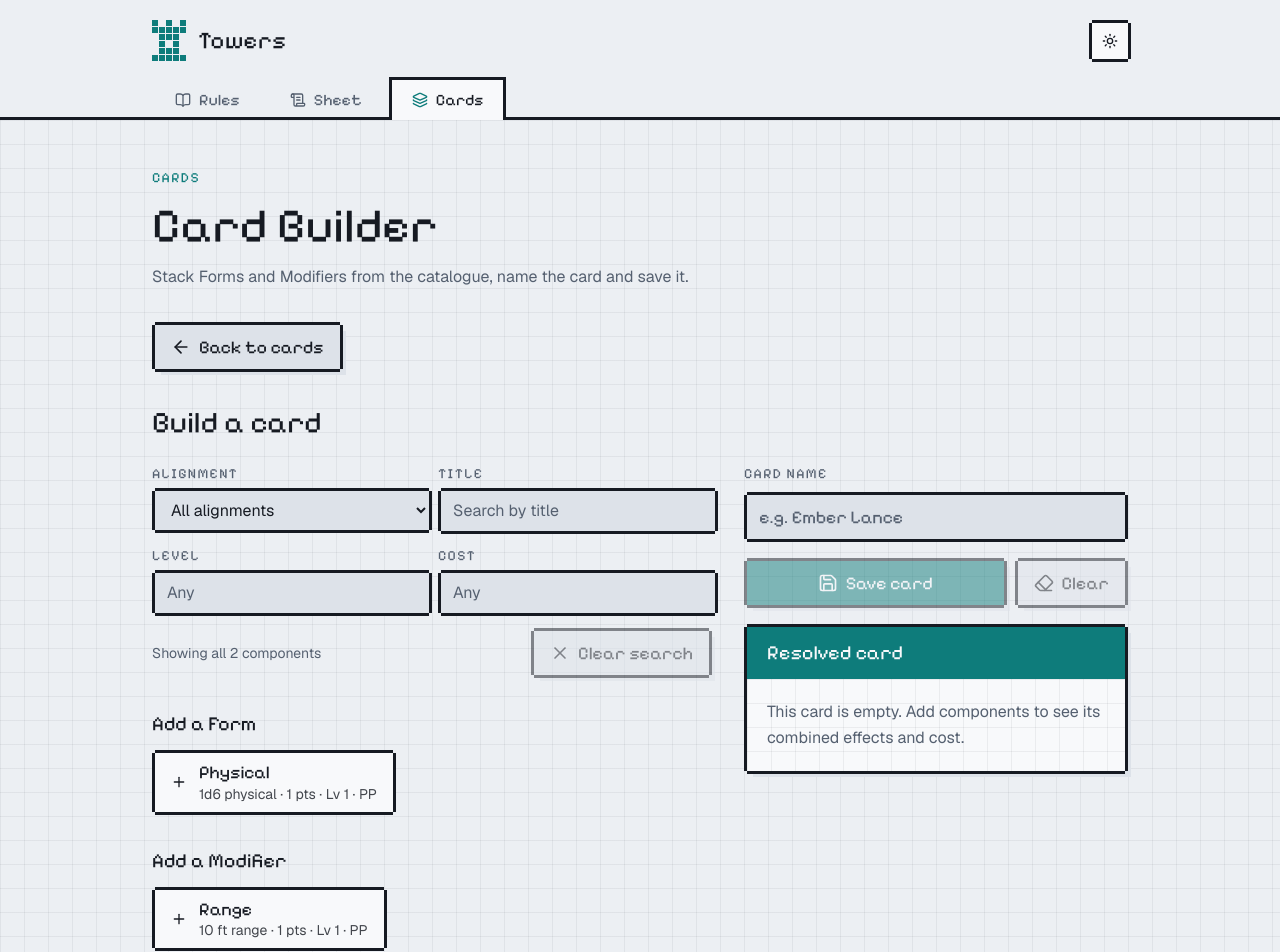
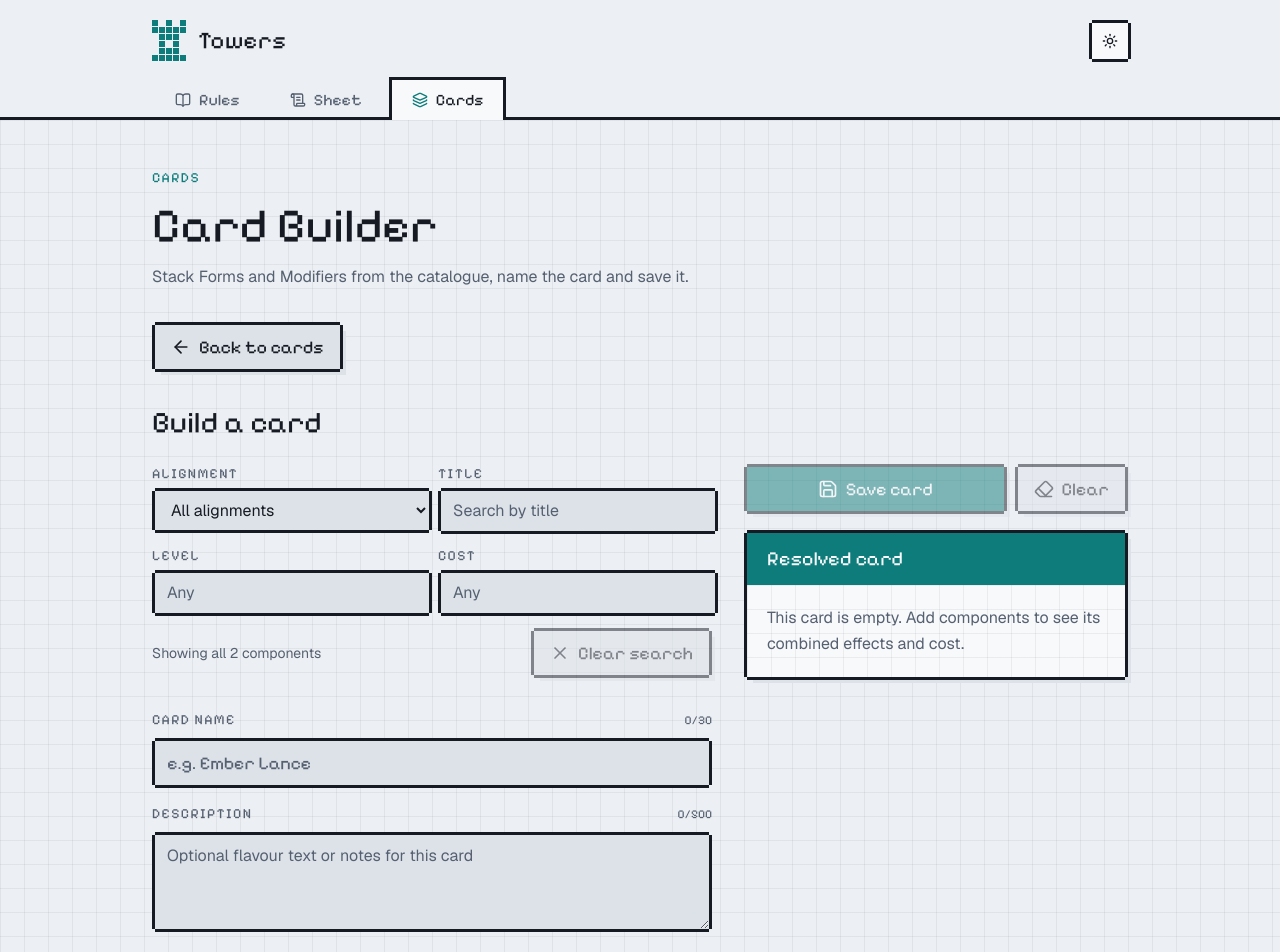
Before and after one commit to Kyallface/Towers-RPG-Beta, a Next.js app: page /cards/new in a window 1280 px wide. Shown: the top 952 px of the page. Built offline with nearby package versions, Linux system fonts and the light colour scheme.

Commit message:
Add card description field and move name/description above Add a Form (#25)

```diff
--- a/app/cards/actions.ts
+++ b/app/cards/actions.ts
@@ -8,12 +8,12 @@ import { readSavedCards, writeSavedCards } from '@/lib/cards/saved-store'
 
 export type ActionResult = { ok: true } | { ok: false; message: string }
 
-export async function saveCard(name: string, componentIds: string[]): Promise<ActionResult> {
+export async function saveCard(name: string, description: string, componentIds: string[]): Promise<ActionResult> {
   const catalogue = await loadCatalogue()
   if (catalogue.status === 'error') return { ok: false, message: 'The catalogue failed to load, so the card was not saved.' }
 
   const knownIds = new Set(catalogue.catalogue.data.entries.map((entry) => entry.id))
-  const input = validateCardInput(name, componentIds, knownIds)
+  const input = validateCardInput(name, description, componentIds, knownIds)
   if (!input.ok) return input
 
   const current = await readSavedCards()
@@ -24,7 +24,13 @@ export async function saveCard(name: string, componentIds: string[]): Promise<Ac
       schemaVersion: SAVED_CARDS_SCHEMA_VERSION,
       cards: [
         ...current.file.cards,
-        { id: randomUUID(), name: input.name, componentIds: input.componentIds, savedAt: new Date().toISOString() },
+        {
+          id: randomUUID(),
+          name: input.name,
+          ...(input.description ? { description: input.description } : {}),
+          componentIds: input.componentIds,
+          savedAt: new Date().toISOString(),
+        },
       ],
     })
   } catch {
--- a/components/cards/card-builder.tsx
+++ b/components/cards/card-builder.tsx
@@ -10,7 +10,7 @@ import { addComponent, EMPTY_DRAFT, removeOccurrence, type CardDraft, type Draft
 import { EMPTY_FILTERS, filterEntries, hasActiveFilters, type ComponentFilters } from '@/lib/cards/filter'
 import { resolveCard } from '@/lib/cards/resolve'
 import { ComponentFiltersBar } from './component-filters'
-import { MAX_CARD_NAME_LENGTH } from '@/lib/cards/saved'
+import { MAX_CARD_DESCRIPTION_LENGTH, MAX_CARD_NAME_LENGTH } from '@/lib/cards/saved'
 import { PixelButton } from '@/components/pixel-button'
 import { ComponentPicker } from './component-picker'
 import { DraftComponents } from './draft-components'
@@ -20,8 +20,10 @@ export function CardBuilder({ data }: { data: CatalogueData }) {
   const catalogue = useMemo(() => createCatalogue(data), [data])
   const router = useRouter()
   const nameId = useId()
+  const descriptionId = useId()
   const [draft, setDraft] = useState<CardDraft>(EMPTY_DRAFT)
   const [name, setName] = useState('')
+  const [description, setDescription] = useState('')
   const [notice, setNotice] = useState<string | null>(null)
   const [isSaving, startSaving] = useTransition()
 
@@ -43,11 +45,12 @@ export function CardBuilder({ data }: { data: CatalogueData }) {
   const handleClear = () => {
     apply({ ok: true, draft: EMPTY_DRAFT })
     setName('')
+    setDescription('')
   }
 
   function handleSave() {
     startSaving(async () => {
-      const result = await saveCard(name, [...draft.componentIds])
+      const result = await saveCard(name, description, [...draft.componentIds])
       if (!result.ok) {
         setNotice(result.message)
         return
@@ -65,6 +68,49 @@ export function CardBuilder({ data }: { data: CatalogueData }) {
           onClear={() => setFilters(EMPTY_FILTERS)}
           resultCount={forms.length + modifiers.length}
         />
+        <fieldset className="flex flex-col gap-4">
+          <legend className="sr-only">Card details</legend>
+          <div className="flex flex-col gap-2">
+            <div className="flex items-baseline justify-between gap-3">
+              <label htmlFor={nameId} className="font-pixel text-sm uppercase tracking-widest text-muted-foreground">
+                Card name
+              </label>
+              <span className="font-pixel text-xs text-muted-foreground" aria-hidden="true">
+                {`${name.length}/${MAX_CARD_NAME_LENGTH}`}
+              </span>
+            </div>
+            <input
+              id={nameId}
+              value={name}
+              maxLength={MAX_CARD_NAME_LENGTH}
+              onChange={(event) => setName(event.target.value)}
+              placeholder="e.g. Ember Lance"
+              className="pixel-frame m-[3px] bg-muted px-3 py-2 font-pixel text-lg text-foreground placeholder:text-muted-foreground focus-visible:outline-[3px] focus-visible:outline-offset-2 focus-visible:outline-ring"
+            />
+          </div>
+          <div className="flex flex-col gap-2">
+            <div className="flex items-baseline justify-between gap-3">
+              <label
+                htmlFor={descriptionId}
+                className="font-pixel text-sm uppercase tracking-widest text-muted-foreground"
+              >
+                Description
+              </label>
+              <span className="font-pixel text-xs text-muted-foreground" aria-hidden="true">
+                {`${description.length}/${MAX_CARD_DESCRIPTION_LENGTH}`}
+              </span>
+            </div>
+            <textarea
+              id={descriptionId}
+              value={description}
+              maxLength={MAX_CARD_DESCRIPTION_LENGTH}
+              onChange={(event) => setDescription(event.target.value)}
+              rows={3}
+              placeholder="Optional flavour text or notes for this card"
+              className="pixel-frame m-[3px] resize-y bg-muted px-3 py-2 leading-relaxed text-foreground placeholder:text-muted-foreground focus-visible:outline-[3px] focus-visible:outline-offset-2 focus-visible:outline-ring"
+            />
+          </div>
+        </fieldset>
         <ComponentPicker
           type="Form"
           heading="Add a Form"
@@ -88,20 +134,6 @@ export function CardBuilder({ data }: { data: CatalogueData }) {
       </div>
 
       <div className="flex flex-col gap-4 lg:sticky lg:top-6 lg:w-96">
-        <div className="flex flex-col gap-2">
-          <label htmlFor={nameId} className="font-pixel text-sm uppercase tracking-widest text-muted-foreground">
-            Card name
-          </label>
-          <input
-            id={nameId}
-            value={name}
-            maxLength={MAX_CARD_NAME_LENGTH}
-            onChange={(event) => setName(event.target.value)}
-            placeholder="e.g. Ember Lance"
-            className="pixel-frame m-[3px] bg-muted px-3 py-2 font-pixel text-lg text-foreground placeholder:text-muted-foreground focus-visible:outline-[3px] focus-visible:outline-offset-2 focus-visible:outline-ring"
-          />
-        </div>
-
         <div className="flex flex-wrap gap-2">
           <PixelButton type="button" onClick={handleSave} disabled={!canSave} className="flex-1">
             <Save aria-hidden="true" className="size-5" />
@@ -111,7 +143,7 @@ export function CardBuilder({ data }: { data: CatalogueData }) {
             type="button"
             variant="secondary"
             onClick={handleClear}
-            disabled={draft.componentIds.length === 0 && name.length === 0}
+            disabled={draft.componentIds.length === 0 && name.length === 0 && description.length === 0}
           >
             <Eraser aria-hidden="true" className="size-5" />
             Clear
@@ -126,7 +158,11 @@ export function CardBuilder({ data }: { data: CatalogueData }) {
           {notice}
         </p>
 
-        <ResolvedCard resolution={resolution} title={name.trim() || 'Resolved card'} />
+        <ResolvedCard
+          resolution={resolution}
+          title={name.trim() || 'Resolved card'}
+          description={description.trim() || undefined}
+        />
       </div>
     </div>
   )
--- a/components/cards/resolved-card.tsx
+++ b/components/cards/resolved-card.tsx
@@ -4,12 +4,14 @@ import type { CardResolution } from '@/lib/cards/resolve'
 export function ResolvedCard({
   resolution,
   title = 'Resolved card',
+  description,
   headingId = 'resolved-heading',
   live = true,
   footer,
 }: {
   resolution: CardResolution
   title?: string
+  description?: string
   headingId?: string
   live?: boolean
   footer?: React.ReactNode
@@ -30,6 +32,12 @@ export function ResolvedCard({
       </header>
 
       <div className="pixel-grid flex flex-col gap-5 p-5">
+        {description ? (
+          <div className="flex flex-col gap-2 border-b-[3px] border-muted pb-4">
+            <h4 className="font-pixel text-xs uppercase tracking-widest text-muted-foreground">Description</h4>
+            <p className="whitespace-pre-line text-pretty leading-relaxed">{description}</p>
+          </div>
+        ) : null}
         {resolution.status === 'empty' ? (
           <p className="leading-relaxed text-muted-foreground">
             This card is empty. Add components to see its combined effects and cost.
--- a/components/cards/saved-cards.tsx
+++ b/components/cards/saved-cards.tsx
@@ -44,6 +44,7 @@ export async function SavedCards() {
             <ResolvedCard
               resolution={resolveCard(card.componentIds, catalogue)}
               title={card.name}
+              description={card.description}
               headingId={`saved-${card.id}`}
               live={false}
               footer={<DeleteCardButton id={card.id} name={card.name} />}
--- a/lib/cards/saved.ts
+++ b/lib/cards/saved.ts
@@ -7,6 +7,7 @@ export const SAVED_CARDS_SCHEMA_VERSION = 1
 export type SavedCard = {
   readonly id: string
   readonly name: string
+  readonly description?: string
   readonly componentIds: readonly string[]
   readonly savedAt: string
 }
@@ -18,7 +19,8 @@ export type SavedCardsFile = {
 
 export const EMPTY_SAVED_CARDS: SavedCardsFile = { schemaVersion: SAVED_CARDS_SCHEMA_VERSION, cards: [] }
 
-export const MAX_CARD_NAME_LENGTH = 60
+export const MAX_CARD_NAME_LENGTH = 30
+export const MAX_CARD_DESCRIPTION_LENGTH = 500
 export const MAX_CARD_COMPONENTS = 50
 
 export type ParseSavedCardsResult =
@@ -35,6 +37,7 @@ function isSavedCard(value: unknown): value is SavedCard {
     typeof value.id === 'string' &&
     value.id.length > 0 &&
     typeof value.name === 'string' &&
+    (value.description === undefined || typeof value.description === 'string') &&
     typeof value.savedAt === 'string' &&
     Array.isArray(value.componentIds) &&
     value.componentIds.every((id) => typeof id === 'string')
@@ -65,15 +68,32 @@ export function parseSavedCards(text: string): ParseSavedCardsResult {
 }
 
 export type CardInputResult =
-  | { readonly ok: true; readonly name: string; readonly componentIds: readonly string[] }
+  | {
+      readonly ok: true
+      readonly name: string
+      readonly description: string
+      readonly componentIds: readonly string[]
+    }
   | { readonly ok: false; readonly message: string }
 
 /** Validates untrusted save input. `knownIds` comes from the current catalogue. */
-export function validateCardInput(name: unknown, componentIds: unknown, knownIds: ReadonlySet<string>): CardInputResult {
+export function validateCardInput(
+  name: unknown,
+  description: unknown,
+  componentIds: unknown,
+  knownIds: ReadonlySet<string>,
+): CardInputResult {
   const trimmed = typeof name === 'string' ? name.trim() : ''
   if (trimmed.length === 0) return { ok: false, message: 'Give the card a name before saving.' }
   if (trimmed.length > MAX_CARD_NAME_LENGTH) {
     return { ok: false, message: `Card names can be at most ${MAX_CARD_NAME_LENGTH} characters.` }
+  }
+  if (description !== undefined && typeof description !== 'string') {
+    return { ok: false, message: 'The card description is malformed.' }
+  }
+  const trimmedDescription = (description ?? '').trim()
+  if (trimmedDescription.length > MAX_CARD_DESCRIPTION_LENGTH) {
+    return { ok: false, message: `Descriptions can be at most ${MAX_CARD_DESCRIPTION_LENGTH} characters.` }
   }
   if (!Array.isArray(componentIds) || !componentIds.every((id) => typeof id === 'string')) {
     return { ok: false, message: 'The card data is malformed.' }
@@ -84,5 +104,5 @@ export function validateCardInput(name: unknown, componentIds: unknown, knownIds
   }
   const unknown = componentIds.find((id) => !knownIds.has(id))
   if (unknown) return { ok: false, message: `"${unknown}" is not in the catalogue, so the card was not saved.` }
-  return { ok: true, name: trimmed, componentIds: [...componentIds] }
+  return { ok: true, name: trimmed, description: trimmedDescription, componentIds: [...componentIds] }
 }
```
Also changed, not shown: 1 other file (tests, documents, lock files or other folders).
